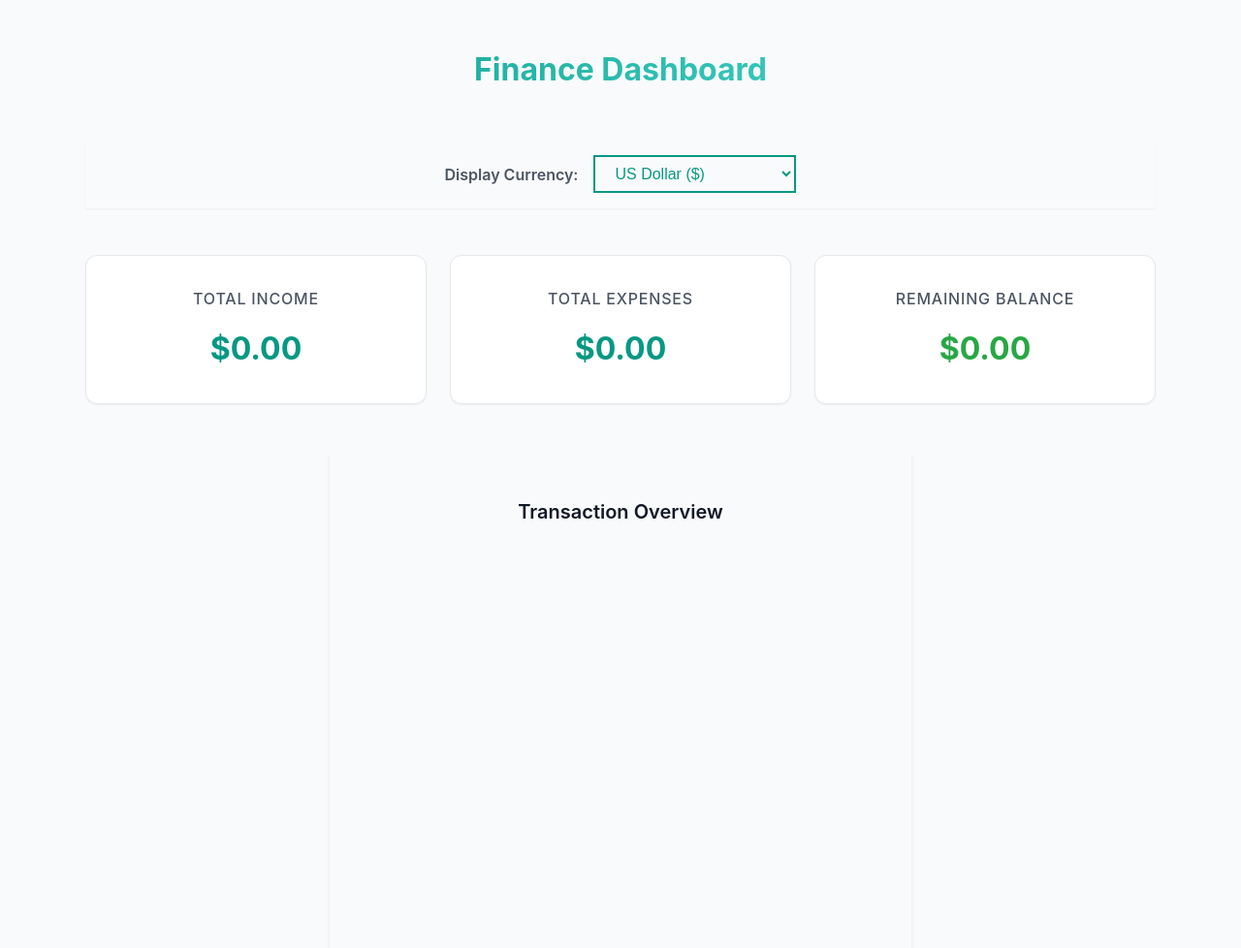
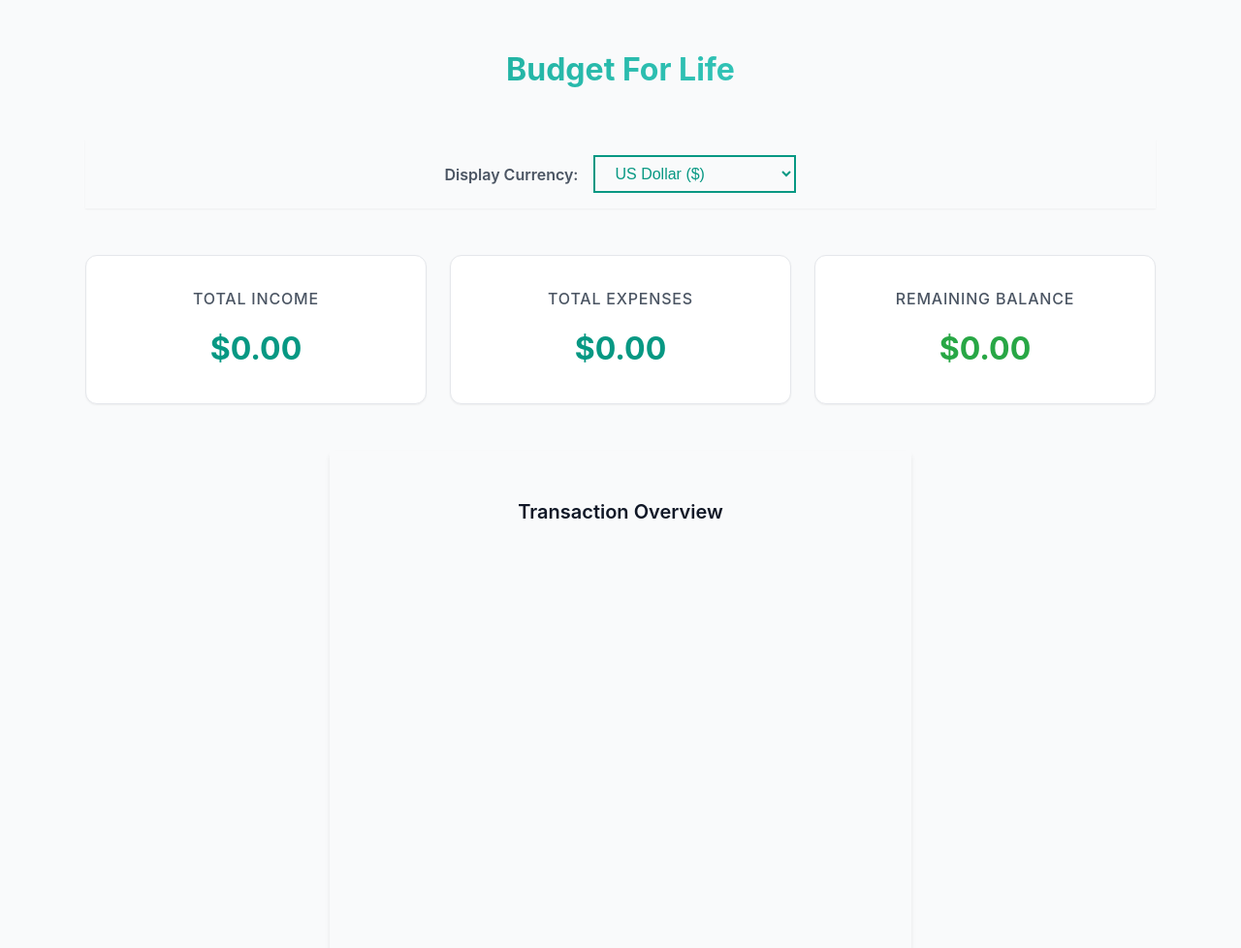
Before and after one commit to Enabwodahs1997/Final-JS-Project, a website built with Vite: page index.html in a window 1280 px wide. Shown: the top 978 px of the page at 97% size. Built offline with nearby package versions, Linux system fonts and the light colour scheme.

Commit message:
updated wording to better reflect the project

```diff
--- a/index.html
+++ b/index.html
@@ -3,12 +3,12 @@
 <head>
   <meta charset="UTF-8">
   <meta name="viewport" content="width=device-width, initial-scale=1.0">
-  <title>Dashboard/Homepage</title>
+  <title>Budget Homepage</title>
   <link rel="stylesheet" href="./index.css">
 </head>
 <body>
   <div id="app">
-    <h1>Finance Dashboard</h1>
+    <h1>Budget For Life</h1>
 
     <div class="currency-selector">
       <label for="currencySelect">Display Currency:</label>
```
